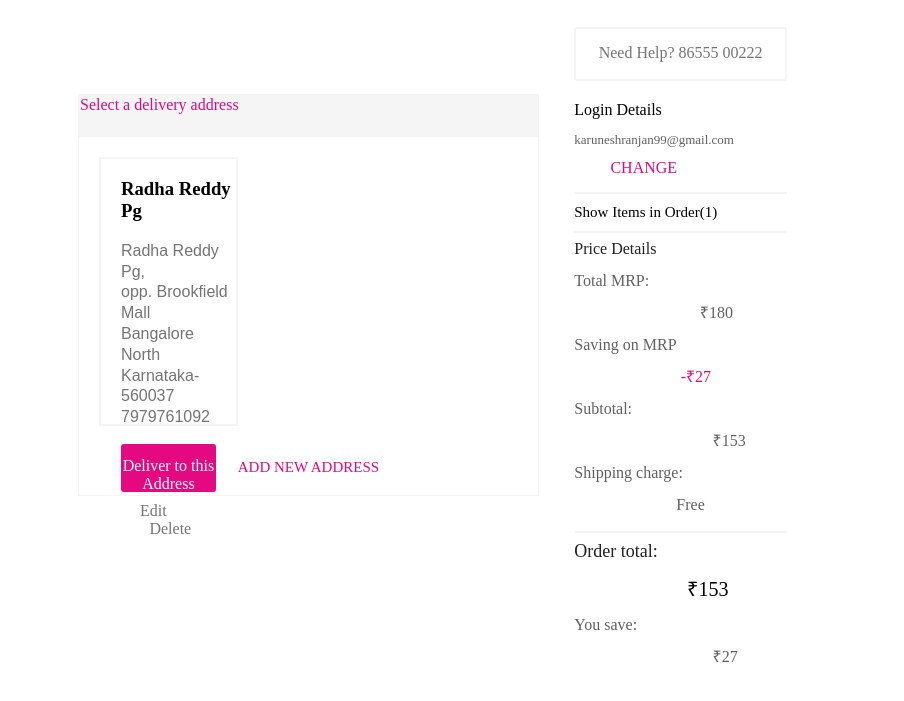
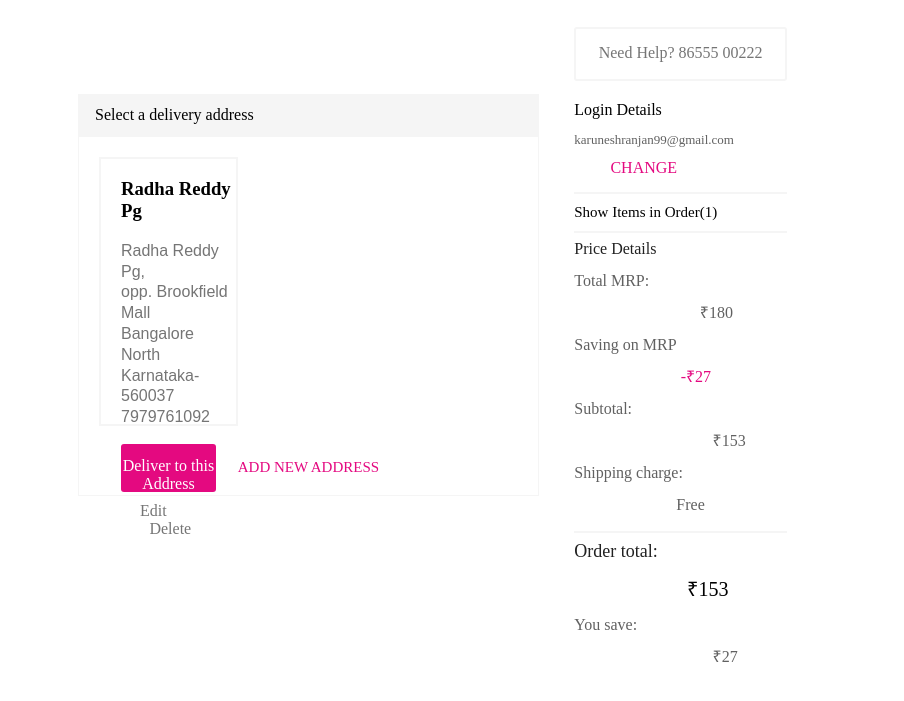
Before and after one commit to mm-asraf/Purplle-Clone, a plain HTML site: page checkout.html in a window 1280 px wide. Shown: the part 63-764 px from the top of the page, without its empty margins (205-1109 px from the left). Drawn offline with Linux system fonts and the light colour scheme; files whose address does not match are found by name.

Commit message:
Update checkouthtml

```diff
--- a/checkout.html
+++ b/checkout.html
@@ -29,7 +29,7 @@
 
     <div id="address">
         <div class="add1">
-            <div class="add11"><div class="a1">Select a delivery address</div></div>
+            <div class="add11"><div class="add123">Select a delivery address</div></div>
             <div class="add12">
                 <div class="div2">
                     <h3 class="h3div2">Radha Reddy Pg</h3>
```
